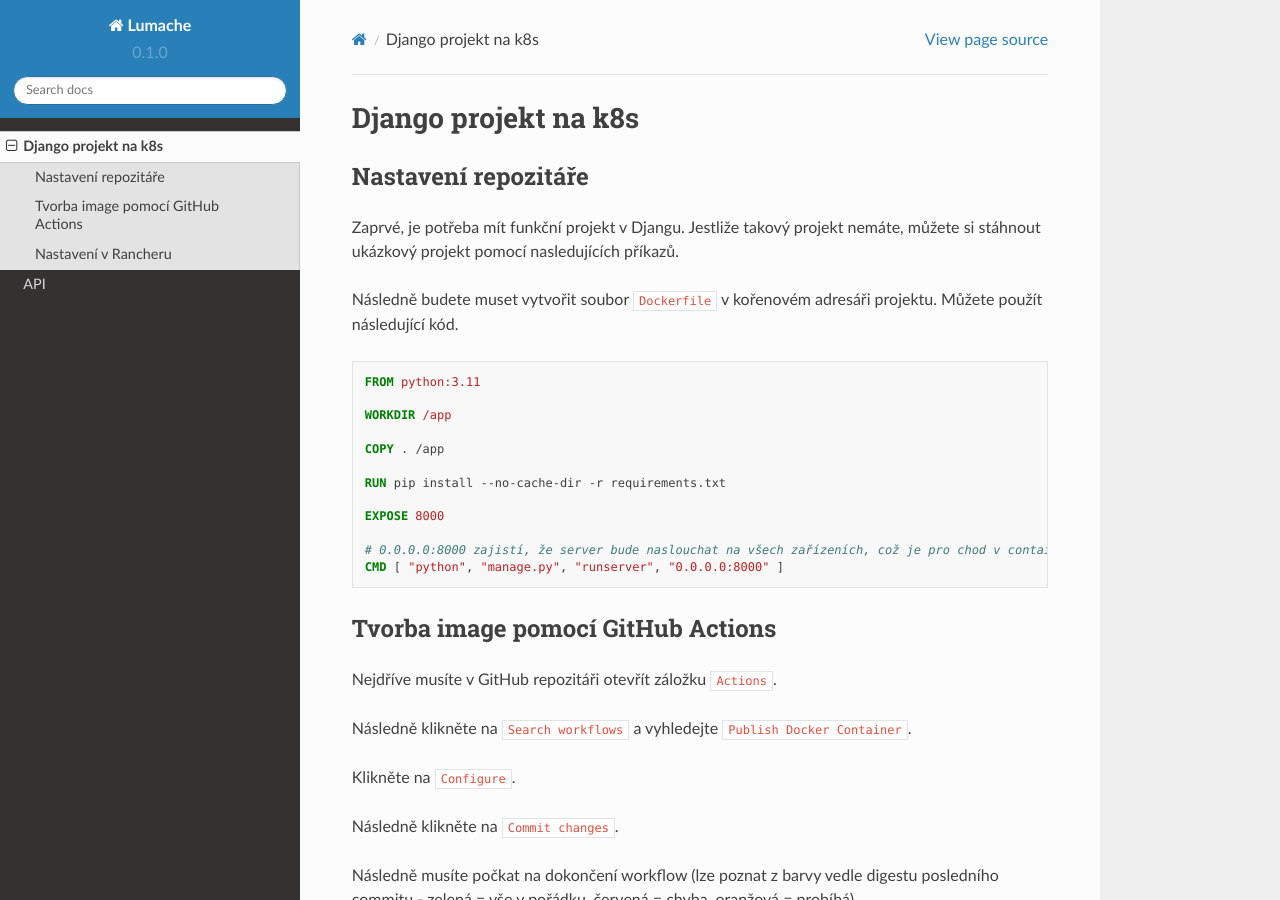
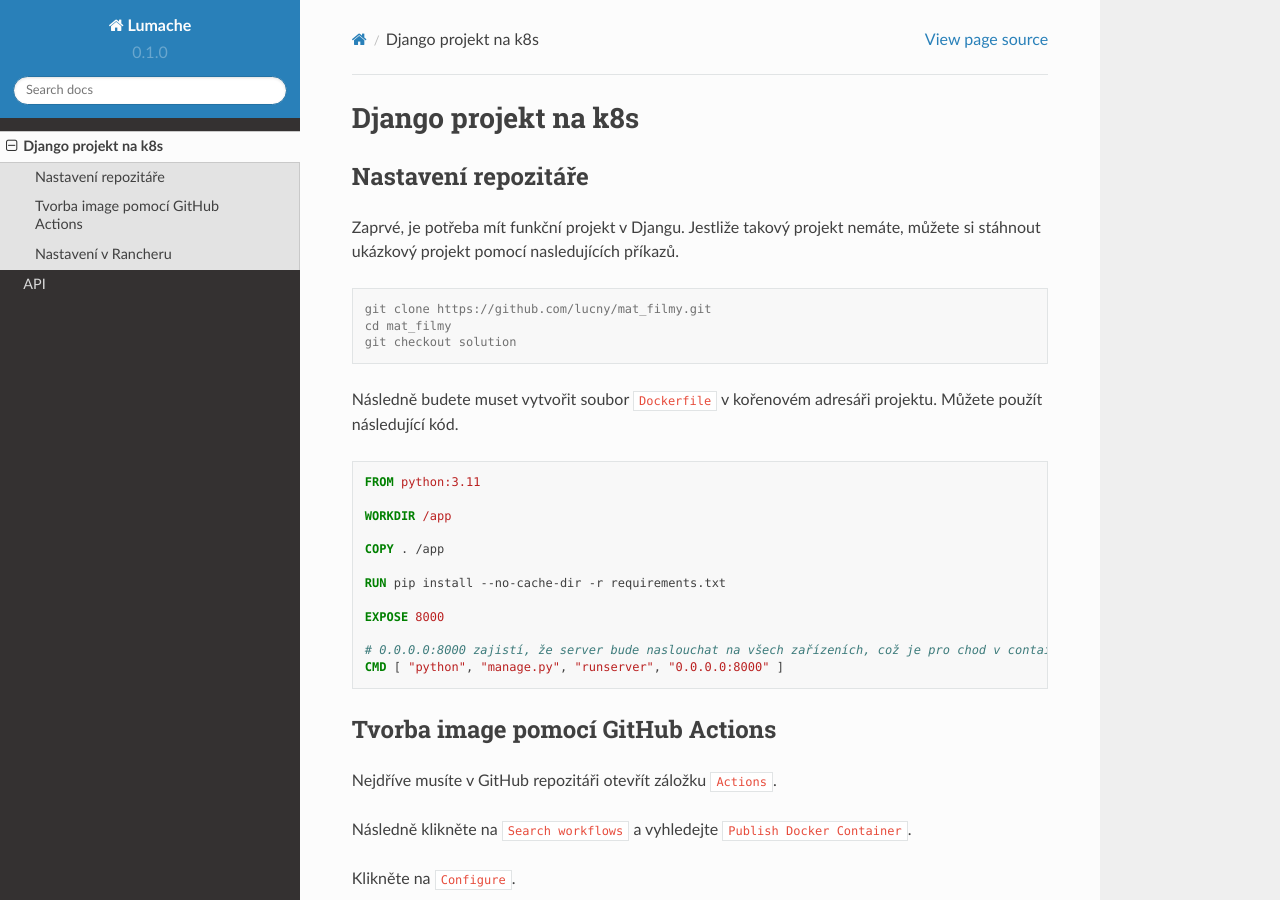
Before and after one commit to Jan1s2/school-k8s-doc, a Sphinx documentation site: the page built from docs/source/django.rst, in a window 1280 px wide and 900 px high. Built offline with Sphinx 7.4.7 and the Read the Docs theme 2.0.0, drawn with Linux system fonts in a browser that asks for light colours; part of the change alters nothing that is shown.

```diff
--- a/docs/source/django.rst
+++ b/docs/source/django.rst
@@ -1,7 +1,7 @@
 Django projekt na k8s
-=====
+=====================
 
-.. _installation:
+.. _setup:
 
 Nastavení repozitáře
 --------------------
@@ -9,6 +9,7 @@ Nastavení repozitáře
 Zaprvé, je potřeba mít funkční projekt v Djangu. Jestliže takový projekt nemáte, můžete si stáhnout ukázkový projekt pomocí nasledujících příkazů.
 
 .. code-block:: console
+
    git clone https://github.com/lucny/mat_filmy.git
    cd mat_filmy
    git checkout solution
```
